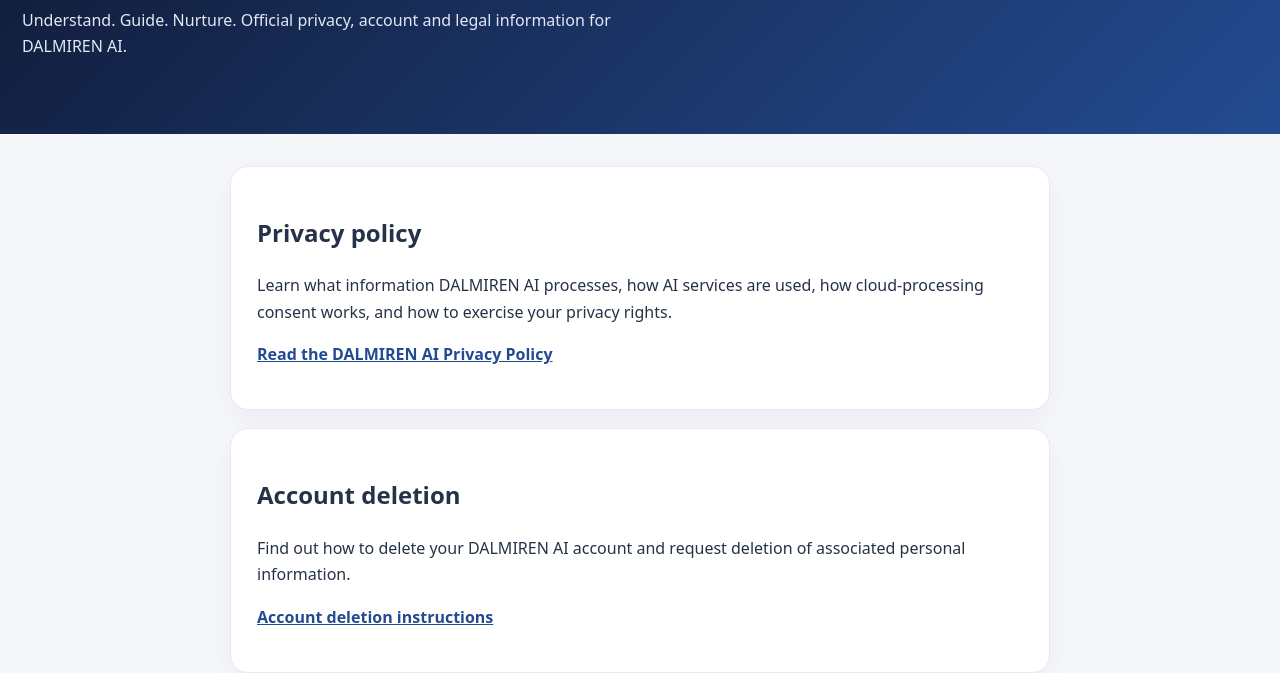
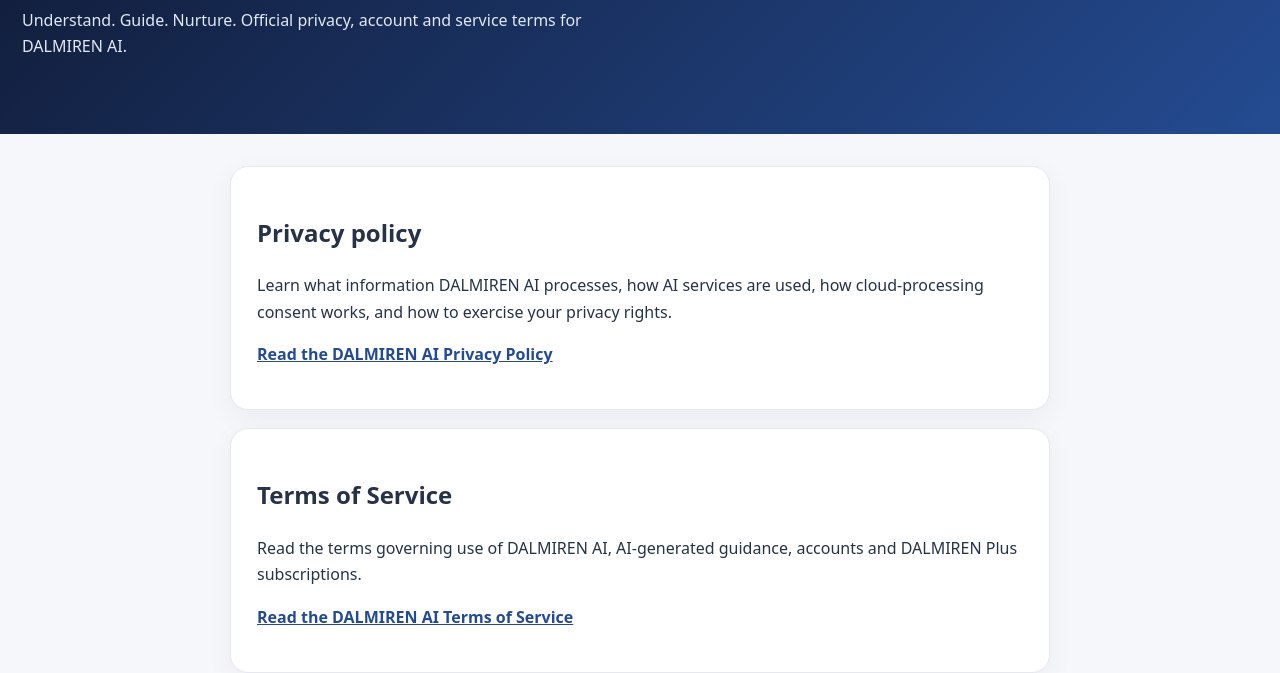
Before and after one commit to Dax2016/dalmiren-legal, a plain HTML site: page index.html in a window 1280 px wide. Shown: the part 154-827 px from the top of the page. Drawn offline with Linux system fonts and the light colour scheme.

Commit message:
Link Terms of Service from legal homepage

```diff
--- a/index.html
+++ b/index.html
@@ -3,7 +3,7 @@
 <head>
 <meta charset="utf-8"><meta name="viewport" content="width=device-width,initial-scale=1">
 <title>DALMIREN AI Legal Information | DARCHUMS</title>
-<meta name="description" content="Official privacy and account deletion information for DALMIREN AI by DARCHUMS.">
+<meta name="description" content="Official privacy, account deletion and service terms for DALMIREN AI by DARCHUMS.">
 <style>
 :root{color-scheme:light;--navy:#101a35;--blue:#244b91;--gold:#d9bd83;--ink:#263247;--muted:#65728a;--paper:#f6f7fb}
 *{box-sizing:border-box}body{margin:0;background:var(--paper);color:var(--ink);font:16px/1.65 system-ui,-apple-system,Segoe UI,sans-serif}
@@ -15,9 +15,10 @@ a{color:var(--blue);font-weight:650}footer{text-align:center;color:var(--muted);
 </style>
 </head>
 <body>
-<header><div class="brand">DARCHUMS</div><h1>DALMIREN AI</h1><p>Understand. Guide. Nurture. Official privacy, account and legal information for DALMIREN AI.</p></header>
+<header><div class="brand">DARCHUMS</div><h1>DALMIREN AI</h1><p>Understand. Guide. Nurture. Official privacy, account and service terms for DALMIREN AI.</p></header>
 <main>
 <section class="card"><h2>Privacy policy</h2><p>Learn what information DALMIREN AI processes, how AI services are used, how cloud-processing consent works, and how to exercise your privacy rights.</p><p><a href="./privacy-policy.html">Read the DALMIREN AI Privacy Policy</a></p></section>
+<section class="card"><h2>Terms of Service</h2><p>Read the terms governing use of DALMIREN AI, AI-generated guidance, accounts and DALMIREN Plus subscriptions.</p><p><a href="./terms-of-service.html">Read the DALMIREN AI Terms of Service</a></p></section>
 <section class="card"><h2>Account deletion</h2><p>Find out how to delete your DALMIREN AI account and request deletion of associated personal information.</p><p><a href="./account-deletion.html">Account deletion instructions</a></p></section>
 <section class="card"><h2>Contact</h2><p>DALMIREN AI is operated by Darlington Chidera Mbawike, trading as DARCHUMS, South Africa.</p><p><a href="mailto:darlingtonmbawike@gmail.com">darlingtonmbawike@gmail.com</a></p></section>
 </main>
```
